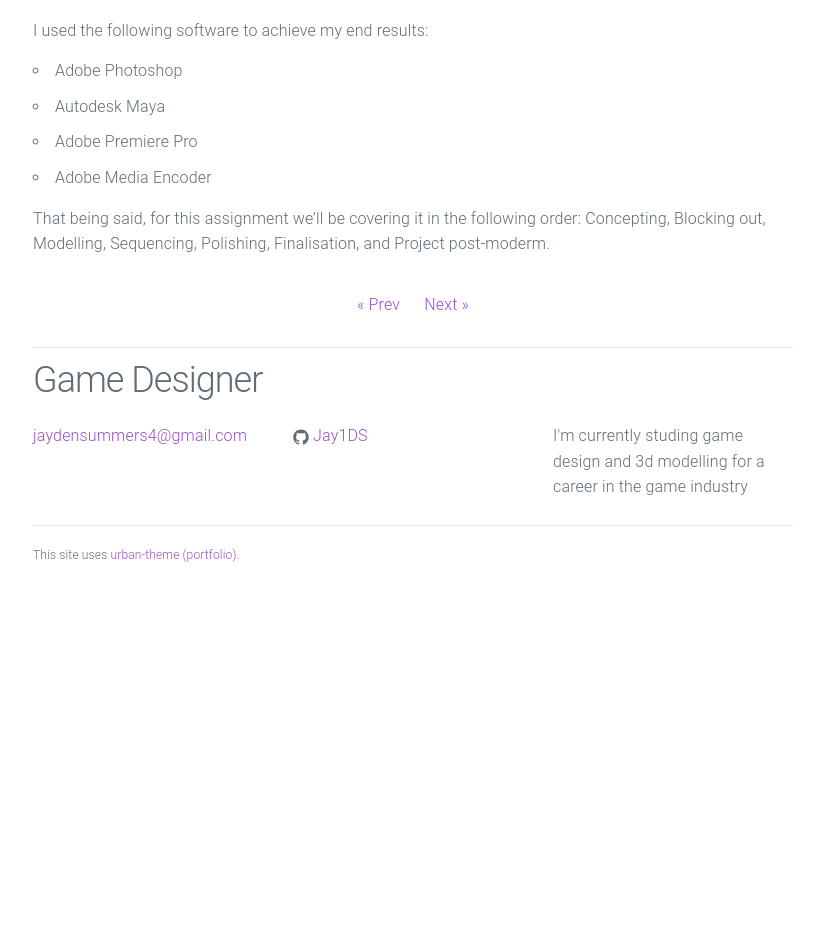
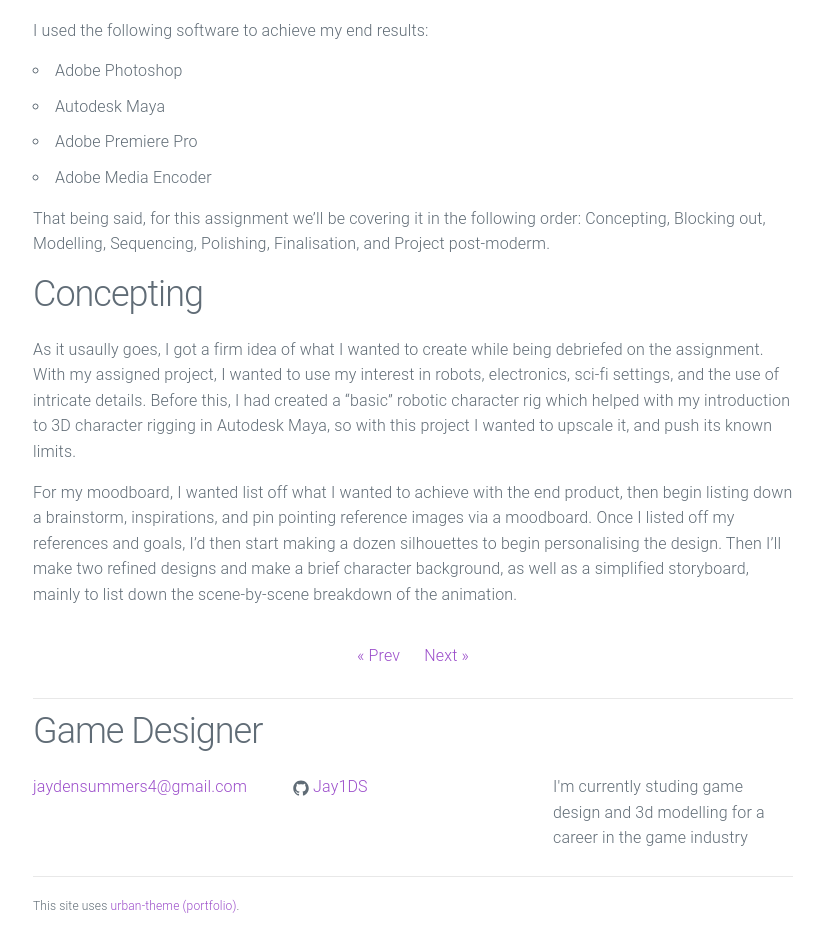
Before and after one commit to Jay1DS/Jay1DS.github.io, a Jekyll site: the page built from _posts/2022-10-06-new-game.md, in a window 1280 px wide. Shown: the part 942-1893 px from the top of the page, without its empty margins (227-1051 px from the left). Built offline with Jekyll 4.4.1, drawn with Linux system fonts in a browser that asks for light colours; before the commit the page ends 1542 px from its top, so only the background shows below that.

Commit message:
Updated CAA Post V4
Noted down the conceptualization process into text, will add the follow-up image later.

```diff
--- a/_posts/2022-10-06-new-game.md
+++ b/_posts/2022-10-06-new-game.md
@@ -25,3 +25,10 @@ I used the following software to achieve my end results:
 * Adobe Media Encoder
 
 That being said, for this assignment we'll be covering it in the following order: Concepting, Blocking out, Modelling, Sequencing, Polishing, Finalisation, and Project post-moderm.
+
+Concepting
+--
+
+As it usaully goes, I got a firm idea of what I wanted to create while being debriefed on the assignment. With my assigned project, I wanted to use my interest in robots, electronics, sci-fi settings, and the use of intricate details. Before this, I had created a "basic" robotic character rig which helped with my introduction to 3D character rigging in Autodesk Maya, so with this project I wanted to upscale it, and push its known limits.
+
+For my moodboard, I wanted list off what I wanted to achieve with the end product, then begin listing down a brainstorm, inspirations, and pin pointing reference images via a moodboard. Once I listed off my references and goals, I'd then start making a dozen silhouettes to begin personalising the design. Then I'll make two refined designs and make a brief character background, as well as a simplified storyboard, mainly to list down the scene-by-scene breakdown of the animation.
```
